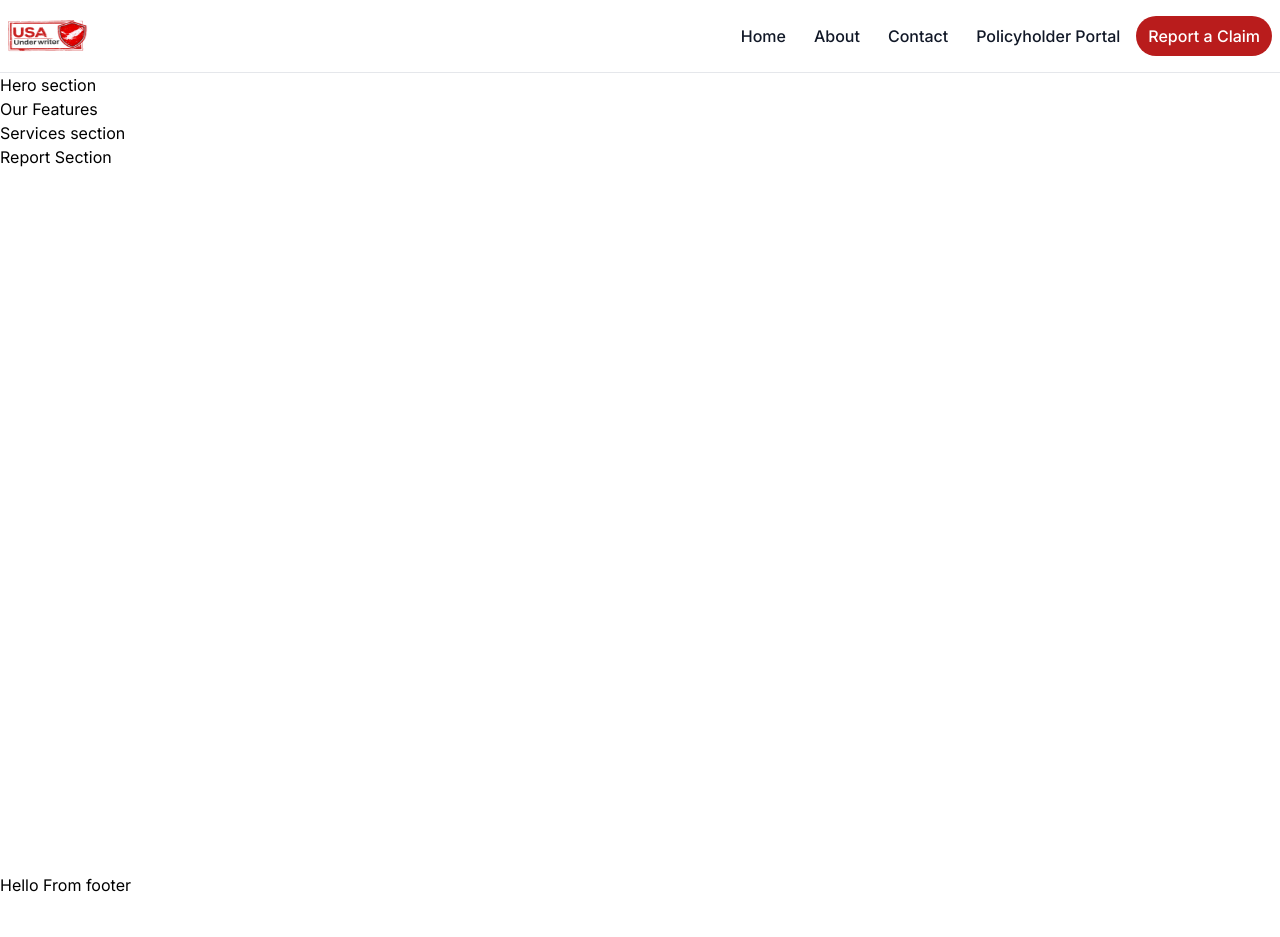
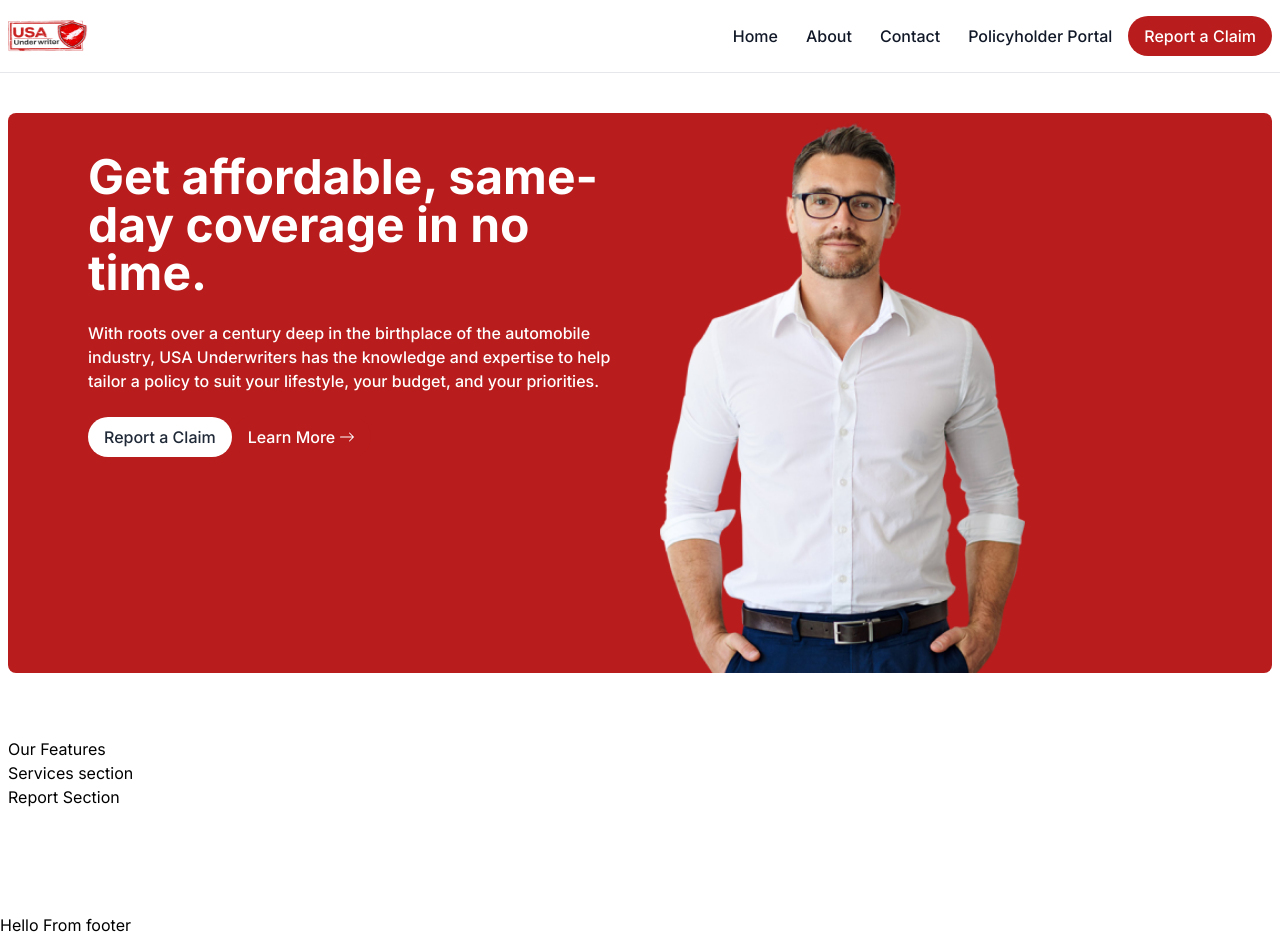
Before and after one commit to muntashir-wahid/underwriter-nextjs, a Next.js app: page / in a window 1280 px wide. Before the commit the page ends 897 px from the top, so only its background shows below. Built offline with nearby package versions, Linux system fonts and the light colour scheme.

Commit message:
completed hero section

```diff
--- a/app/HomeComponents/Hero.jsx
+++ b/app/HomeComponents/Hero.jsx
@@ -1,3 +1,30 @@
+import { BsArrowRight } from "react-icons/bs";
+
+import Button from "@/components/Shared/Buttons/Button";
+
 export default function Hero() {
-  return <section>Hero section</section>;
+  return (
+    <section className="min-h-[70vh] bg-red-700 rounded-lg mt-10 mb-16 px-10 md:px-20 flex gap-10">
+      <div className="text-white w-full py-10 space-y-6">
+        <h1 className="text-5xl font-bold">
+          Get affordable, same-day coverage in no time.
+        </h1>
+        <p className="font-medium">
+          With roots over a century deep in the birthplace of the automobile
+          industry, USA Underwriters has the knowledge and expertise to help
+          tailor a policy to suit your lifestyle, your budget, and your
+          priorities.
+        </p>
+        <div className="flex items-center">
+          <Button variant="white">Report a Claim</Button>
+          <Button variant="red">
+            Learn More <BsArrowRight />
+          </Button>
+        </div>
+      </div>
+      <figure className="w-full hidden md:block">
+        <img src="assets/images/person-img.png" className="h-full" />
+      </figure>
+    </section>
+  );
 }
--- a/app/layout.jsx
+++ b/app/layout.jsx
@@ -17,7 +17,7 @@ export default function RootLayout({ children }) {
     <html lang="en">
       <body className={inter.className}>
         <Nav />
-        <main className="max-w-7xl mx-auto min-h-screen">{children}</main>
+        <main className="max-w-7xl mx-auto min-h-screen px-2">{children}</main>
         <Footer />
       </body>
     </html>
--- a/components/Shared/Buttons/Button.jsx
+++ b/components/Shared/Buttons/Button.jsx
@@ -1,7 +1,7 @@
 "use client";
 
 const defaultBtnClass =
-  "flex justify-center items-center gap-1 px-3 py-2 rounded-full font-medium text-center";
+  "flex justify-center items-center gap-1 px-4 py-2 rounded-full font-medium text-center";
 
 const variants = {
   red: `${defaultBtnClass} bg-red-700 text-white`,
```
